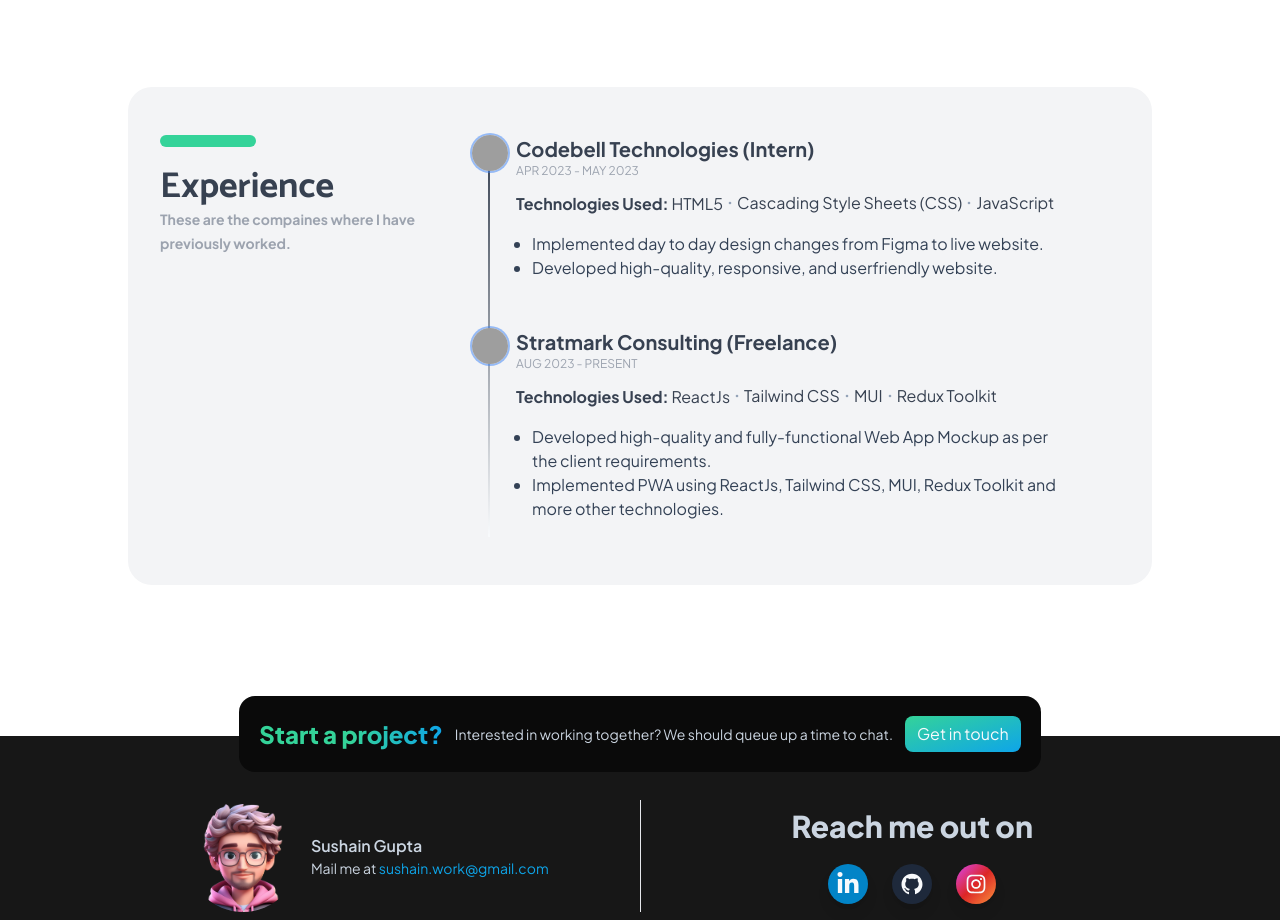
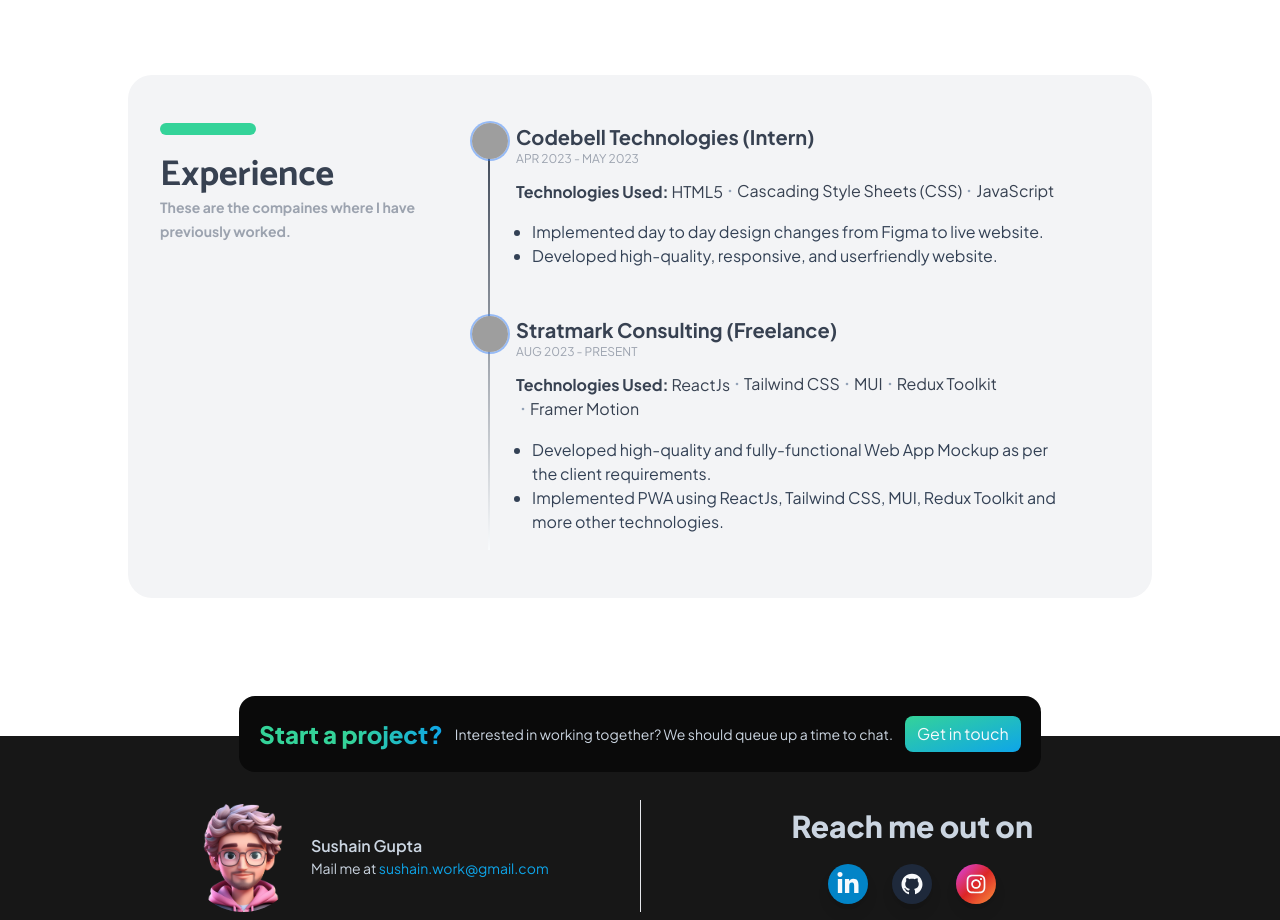
Before and after one commit to sushain-gupta/Portfolio-v3, a React (Vite) app: page / in a window 1280 px wide. Shown: the part 3360-4280 px from the top of the page. Built offline with nearby package versions, Linux system fonts and the light colour scheme; grey boxes are pictures that could not be loaded.

Commit message:
Change: minor edit in techstack

```diff
--- a/src/data/experience.js
+++ b/src/data/experience.js
@@ -17,7 +17,13 @@ export const experience = [
 			"https://res.cloudinary.com/dkezwrb3a/image/upload/v1696175985/Portfolio/exp/Untitled_design_6_d8u4nv.png",
 		jobRole: "Freelance",
 		duration: "Aug 2023 - Present",
-		techstack: ["ReactJs", "Tailwind CSS", "MUI", "Redux Toolkit"],
+		techstack: [
+			"ReactJs",
+			"Tailwind CSS",
+			"MUI",
+			"Redux Toolkit",
+			"Framer Motion",
+		],
 		description: [
 			"Developed high-quality and fully-functional Web App Mockup as per the client requirements.",
 			"Implemented PWA using ReactJs, Tailwind CSS, MUI, Redux Toolkit and more other technologies.",
```
